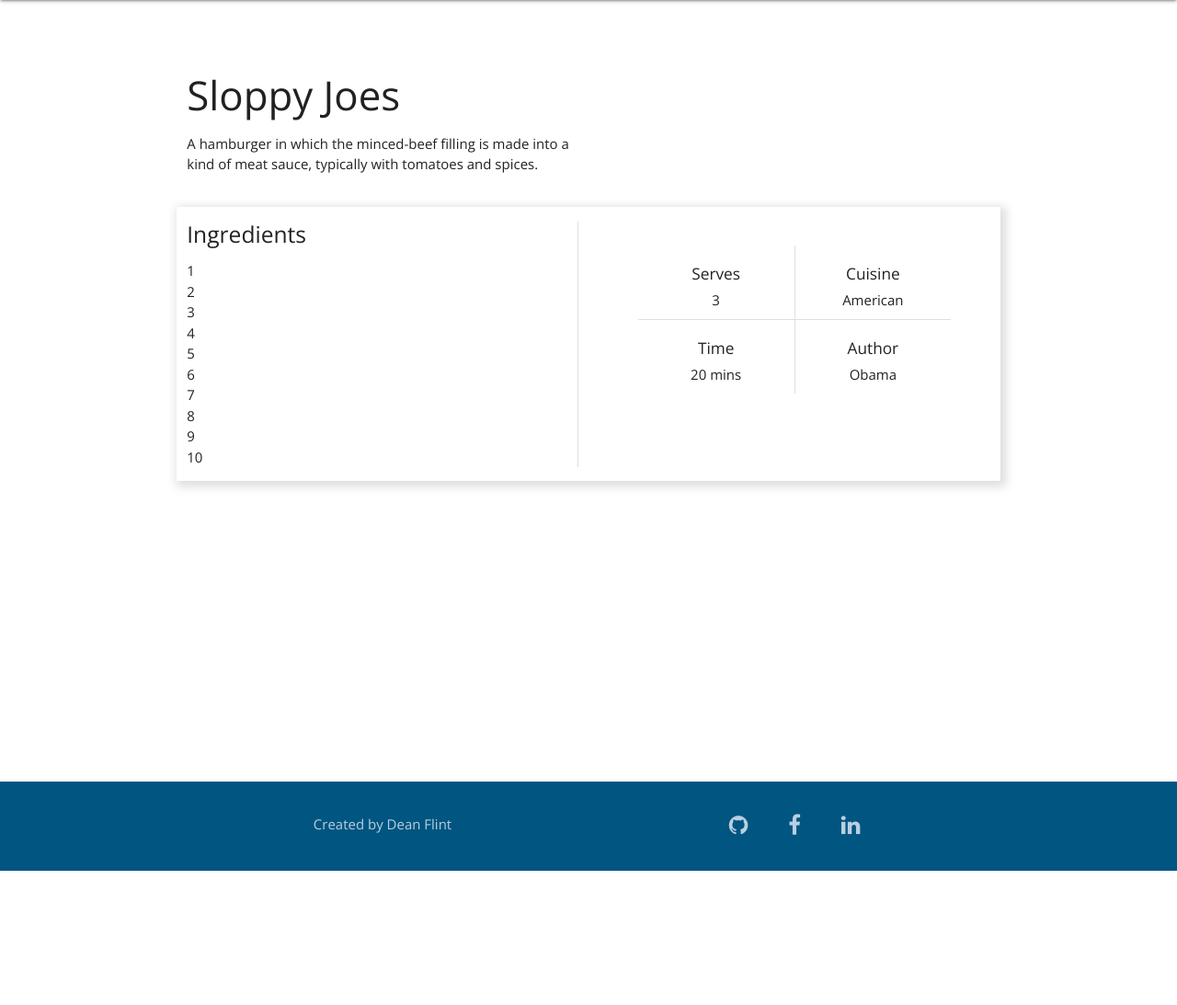
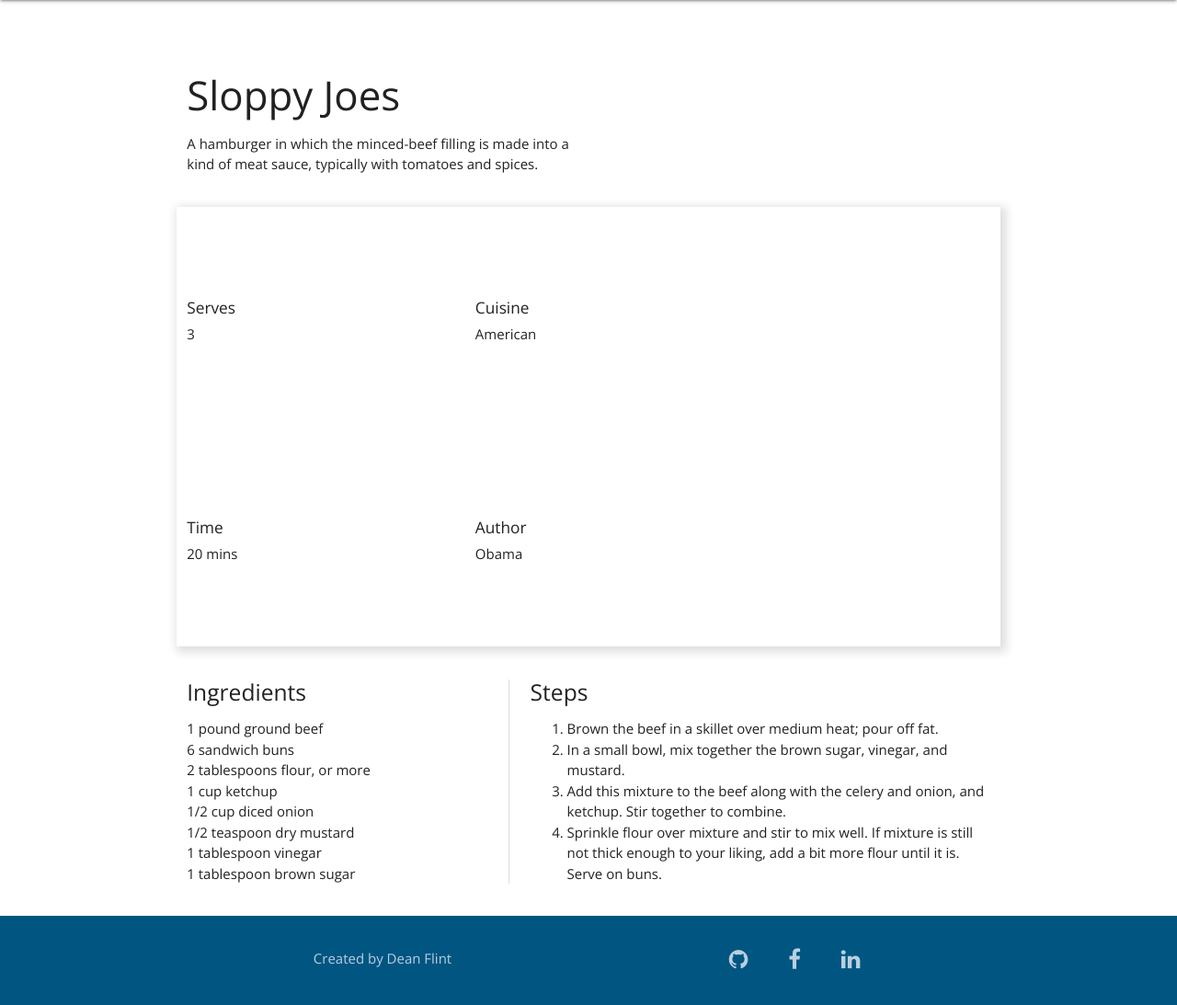
Before and after one commit to Code-Institute-Submissions/wok_on_the_wild_side, a Flask app: page /view_recipe in a window 1280 px wide. Shown: the part 64-1157 px from the top of the page at 92% size. Before the commit the page ends 1011 px from the top, so only its background shows below. Run offline with Flask 2, Linux system fonts and the light colour scheme; some libraries are stand-ins or nearby versions.

Commit message:
View recipe layout updates

```diff
--- a/templates/view_recipe.html
+++ b/templates/view_recipe.html
@@ -12,53 +12,55 @@
             </div>
         </div>
 
-        <div class="row top-content-box">
-            <div class="col s12 m6">
+        <div class="row top-content-box ">
+            <div class="col s6 m3 recipe-stats">
+                <h6>Serves</h6>
+                <span>3</span>
+            </div>
+            <div class="col s6 m3 recipe-stats">
+                <h6>Cuisine</h6>
+                <span>American</span>
+            </div>
+            <div class="col s6 m3 recipe-stats">
+                <h6>Time</h6>
+                <span>20 mins</span>
+            </div>
+            <div class="col s6 m3 recipe-stats">
+                <h6>Author</h6>
+                <span>Obama</span>
+            </div>
+        </div>
+
+        <div class="row">
+            <div class="col s12 m12 l5">
                 <div class="ingredients-list">
                     <h5>Ingredients</h5>
                     <ul>
-                        <li>1</li>
-                        <li>2</li>
-                        <li>3</li>
-                        <li>4</li>
-                        <li>5</li>
-                        <li>6</li>
-                        <li>7</li>
-                        <li>8</li>
-                        <li>9</li>
-                        <li>10</li>
+                        <li>1 pound ground beef</li>
+                        <li>6 sandwich buns</li>
+                        <li>2 tablespoons flour, or more</li>
+                        <li>1 cup ketchup</li>
+                        <li>1/2 cup diced onion</li>
+                        <li>1/2 teaspoon dry mustard</li>
+                        <li>1 tablespoon vinegar</li>
+                        <li>1 tablespoon brown sugar</li>
                     </ul>
                 </div>
             </div>
-            <div class="col s12 m6">
-                <div class="recipe-stats">
-                    <table>
-                        <tbody>
-                            <tr>
-                                <td style= "width: 50%">
-                                    <h6>Serves</h6>
-                                    <span>3</span>
-                                </td>
-                                <td style= "width: 50%">
-                                    <h6>Cuisine</h6>
-                                    <span>American</span>
-                                </td>
-                            </tr>
-                            <tr>
-                                <td>
-                                    <h6>Time</h6>
-                                    <span>20 mins</span>
-                                </td>
-                                <td>
-                                    <h6>Author</h6>
-                                    <span>Obama</span>
-                                </td>
-                            </tr>
-                        </tbody>
-                    </table>
+            <div class="col s12 m12 l7">
+                <div class="steps-taken">
+                    <h5>Steps</h5>
+                    <ol>
+                        <li>Brown the beef in a skillet over medium heat; pour off fat.</li>
+                        <li>In a small bowl, mix together the brown sugar, vinegar, and mustard.</li>
+                        <li>Add this mixture to the beef along with the celery and onion, and ketchup. Stir together to combine.</li>
+                        <li>Sprinkle flour over mixture and stir to mix well. If mixture is still not thick enough to your liking,
+                        add a bit more flour until it is. Serve on buns.</li>
+                    </ol>
                 </div>
             </div>
         </div>
+
     </div>
 
 {% endblock %}
```
